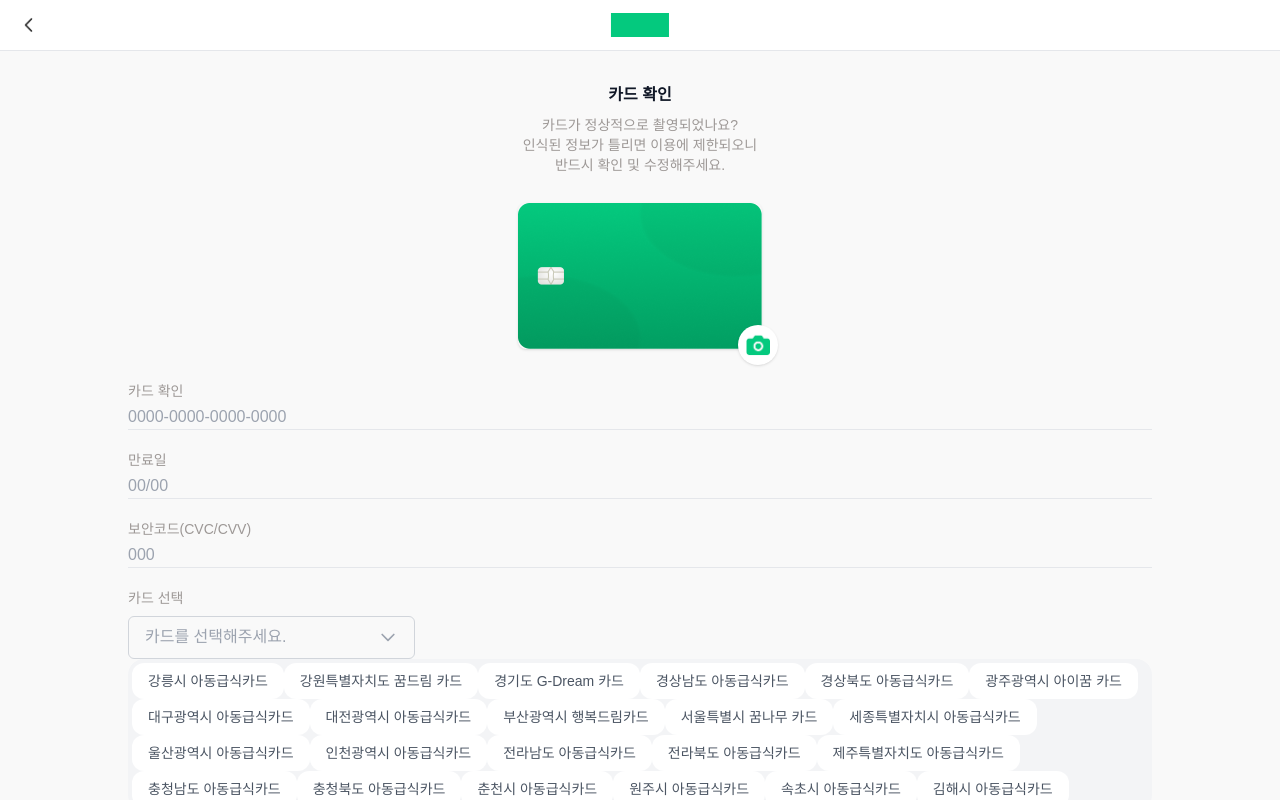
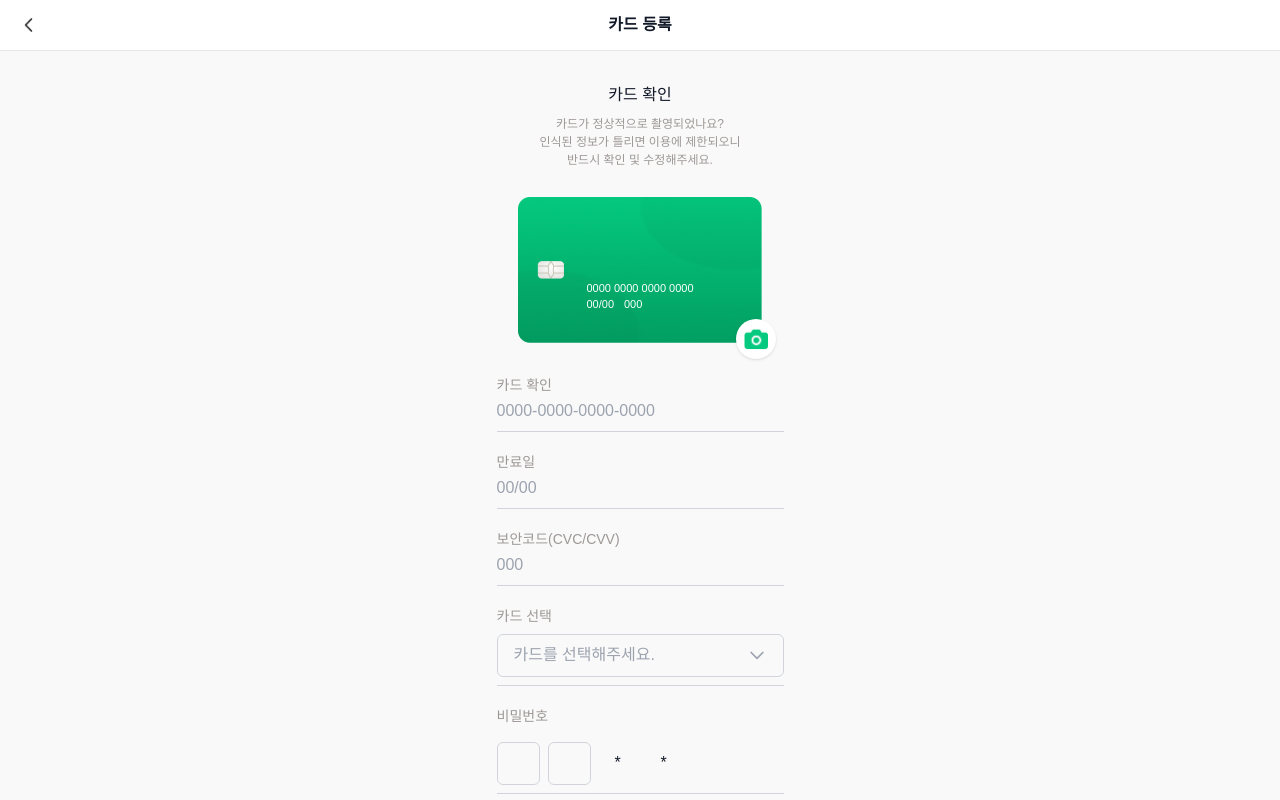
Before and after one commit to LetsEat-team/lets_eat_frontend, a React (Vite) app: page /childcard/upload in a window 1280 px wide. Shown: the top 800 px of the page. Built offline with nearby package versions, Linux system fonts and the light colour scheme; a web font is replaced by a local one.

Commit message:
feat: #1 childCardUpload completed

```diff
--- a/src/app/App.tsx
+++ b/src/app/App.tsx
@@ -43,6 +43,15 @@ export default function App() {
 
   const isHeaderHidden = hideHeaderRoutes.includes(location.pathname);
 
+  // 헤더 텍스트 맵핑
+  const headerTitleMap: Record<string, string> = {
+    "/childcard": "아동 카드 등록",
+    "/childcard/scan": "카드 스캔",
+    "/childcard/upload": "카드 등록",
+    "/login/onboard2": "카드 등록",
+    "/login": "로그인",
+    // 필요에 따라 추가
+  };
 
   return (
     <div style={bgStyle} className="min-h-dvh text-gray-900 font-mplus1">
@@ -60,8 +69,8 @@ export default function App() {
                 onClick={() => navigate(-1)}
               />
             )}
-            <div className="absolute left-1/2 transform -translate-x-1/2">
-              <img src={TopbarLogo} className="h-6" />
+            <div className="absolute left-1/2 transform -translate-x-1/2 font-bold">
+             {headerTitleMap[location.pathname] || <img src={TopbarLogo} className="h-6" />}
             </div>
           </div>
         </header>
--- /dev/null
+++ b/src/components/Divider.tsx
@@ -0,0 +1,23 @@
+import React from "react";
+
+interface DividerProps {
+  className?: string;
+  style?: React.CSSProperties;
+}
+
+const Divider = ({ className = "", style }: DividerProps) => {
+  // 기본 마진 스타일
+  const defaultStyle: React.CSSProperties = {
+    marginTop: "8px",
+    ...style,
+  };
+
+  return (
+    <div
+      className={`w-full border-b border-gray-300 ${className}`}
+      style={defaultStyle}
+    />
+  );
+};
+
+export default Divider;
--- /dev/null
+++ b/src/components/PasswordInput.tsx
@@ -0,0 +1,47 @@
+import React, { useState, useRef } from "react";
+
+const PasswordInput = () => {
+  const [password, setPassword] = useState("");
+  const inputRef = useRef<HTMLInputElement>(null);
+
+  // 숫자만 받고 최대 4자리 제한
+  const onChange = (e: React.ChangeEvent<HTMLInputElement>) => {
+    const val = e.target.value.replace(/\D/g, "").slice(0, 4);
+    setPassword(val);
+  };
+
+  // 4칸으로 맞추기 위해 빈칸은 공백으로 채움
+  const chars = password.padEnd(4, " ").split("");
+
+  // 박스 클릭시 실제 input 포커스
+  const handleBoxClick = () => {
+    inputRef.current?.focus();
+  };
+
+  return (
+    <div className="relative w-[100px] flex gap-2 cursor-text" onClick={handleBoxClick}>
+        {chars.slice(0, 2).map((ch, i) => (
+        <div
+            key={i}
+            className="w-[43px] h-[43px] flex-none border border-gray-300 rounded-md font-mono flex items-center justify-center"
+        >
+            {ch !== " " ? ch : ""}
+        </div>
+        ))}
+
+      <input
+        ref={inputRef}
+        type="password"
+        value={password}
+        onChange={onChange}
+        maxLength={2}
+        autoFocus
+        className="absolute text-[16px] inset-0 w-full h-full opacity-0 appearance-none"
+      />
+      <span className="w-[38px] h-[43px] flex-none flex items-center justify-center">*</span>
+      <span className="w-[38px] h-[43px] flex-none flex items-center justify-center">*</span>
+    </div>
+  );
+};
+
+export default PasswordInput;
--- a/src/components/ToggleButton.tsx
+++ /dev/null
@@ -1,48 +0,0 @@
-import { useState } from "react";
-
-interface ToggleButtonProps {
-  list: string[];
-  onToggle?: (selected: string) => void;
-  className?: string;
-}
-const ToggleButton = ({ list, onToggle, className = "" }: ToggleButtonProps) => {
-  const [selected, setSelected] = useState<string | null>(null);
-
-  const handleClick = (item: string) => {
-    if (selected === item) {
-      setSelected(null); // 이미 선택된 항목 클릭 → 접힘
-      onToggle?.(null!);
-    } else {
-      setSelected(item); // 다른 항목 클릭 → 선택 변경 (펼침)
-      onToggle?.(item);
-    }
-  };
-
-  return (
-    <div
-      className={[
-        "flex-col gap-2 bg-gray-100 rounded-2xl p-1 w-fit",
-        className || "",
-      ]
-        .filter(Boolean)
-        .join(" ")}
-    >
-      {list.map((item) => (
-        <button
-          key={item}
-          onClick={() => handleClick(item)}
-          className={`px-4 py-2 rounded-xl text-sm font-medium transition-all duration-200 ${
-            selected === item
-              ? "bg-blue-500 text-white shadow-sm"
-              : "bg-white text-gray-600 hover:bg-gray-200"
-          }`}
-        >
-          {item}
-        </button>
-      ))}
-    </div>
-  );
-};
-
-
-export default ToggleButton;
--- /dev/null
+++ b/src/components/ToggleList.tsx
@@ -0,0 +1,33 @@
+import { useState } from "react";
+
+interface ToggleButtonProps {
+  list: string[];
+  onToggle?: (selected: string) => void;
+  className?: string;
+}
+const ToggleButton = ({ list, onToggle, className = "" }: ToggleButtonProps) => {
+  const [selected, setSelected] = useState<string | null>(null);
+
+
+  return (
+      <div className={`border border-gray-300 flex flex-col rounded-md p-1 w-full mt-[6px] ${className}`}>
+        {list.map((item, index) => (
+          <div key={item}>
+            <button
+              onClick={() => onToggle?.(item)}
+              className="w-full text-sm font-medium transition-all duration-200 text-gray-600 hover:bg-gray-200"
+        >
+              {item}
+            </button>
+            {/* 마지막 아이템 뒤에는 구분선 추가 안함 */}
+            {index < list.length - 1 && (
+              <div className="border-b border-gray-300 my-1" />
+            )}
+          </div>
+        ))}
+      </div>
+    );
+};
+
+
+export default ToggleButton;
--- a/src/pages/child_card/ChildCardUpload.tsx
+++ b/src/pages/child_card/ChildCardUpload.tsx
@@ -2,10 +2,13 @@ import cardExample from "../../assets/ChildCard/card-ex2.png";
 import cameraEx from "../../assets/ChildCard/camera-ex.png"
 import Button from "../../components/Button";
 import { useState } from "react";
-import { useLocation } from "react-router-dom";
-import ToggleButton from "../../components/ToggleButton";
+import { useLocation, useNavigate } from "react-router-dom";
+import ToggleButton from "../../components/ToggleList";
+import PasswordInput from "../../components/PasswordInput";
+import Divider from "../../components/Divider";
 
 const ChildCardUpload = () => {
+  const navigate = useNavigate();
   const location = useLocation();
   const state = location.state as {
     cardNum?: string;
@@ -17,8 +20,8 @@ const location = useLocation();
   const [cardNum, setCardNum] = useState(state?.cardNum || "");
   const [expiry, setExpiry] = useState(state?.cardExpiry || "");
   const [securityCode, setSecurityCode] = useState(state?.cardCVC || "")
-  const [cardType, setCardType] = useState("부여군 꿈자람카드");
-  const [password, setPassword] = useState("•");
+  const [cardType, setCardType] = useState("");
+  const [password, setPassword] = useState("");
 
   const cardList = [
     "강릉시 아동급식카드",
@@ -44,6 +47,18 @@ const location = useLocation();
     "속초시 아동급식카드",
     "김해시 아동급식카드",
   ];
+
+  const [isCardListVisible, setIsCardListVisible] = useState(false);
+  const handleSelectCardType = (type: string | null) => {
+    if (type) setCardType(type);
+    setIsCardListVisible(false); // 카드 선택 시 닫음
+  };
+
+  const toggleCardList = () => {
+    setIsCardListVisible(!isCardListVisible);
+  };
+
+
   const formatCardNumber = (value: string) => {
     // 숫자만 남기기
     const digits = value.replace(/\D/g, "");
@@ -77,22 +92,30 @@ const location = useLocation();
     setSecurityCode(e.target.value);
   };
 
+
   return (
-    <div className="flex flex-col min-h-screen mt-[32px]">
-      <div className="flex flex-col items-center justify-center overflow-y-auto">
-        <h2 className="font-medium text-[16px] font-semibold mb-2">카드 확인</h2>
-        <p className="text-sm text-textgray2 mb-4 text-center">
+    <div className="flex flex-col min-h-screen items-center mt-[32px] font-medium ">
+      <div className="w-[287px] flex flex-col ">
+        <h2 className="text-[16px] mb-2 text-center">카드 확인</h2>
+        <p className="text-[12px] text-textgray2 mb-4 text-center">
           카드가 정상적으로 촬영되었나요? <br />
           인식된 정보가 틀리면 이용에 제한되오니<br />
           반드시 확인 및 수정해주세요.
         </p>
 
         {/* 카드 이미지 */}
-        <div className="w-[243.14px] h-[145.73px] relative flex justify-center mb-8 mt-3">
-          <img src={cardExample} alt="카드 예시" className="w-72 rounded-lg shadow" />
-          <div className="absolute -bottom-4 -right-4 w-10 h-10 bg-white rounded-full shadow flex items-center justify-center">
+        <div className="w-full relative flex justify-center items-center mb-8 mt-3">
+          <div className="absolute bottom-[30px] text-white flex-col text-[11px]">
+            <div>{cardNum || "0000 0000 0000 0000"}</div>
+            <div><span>{expiry || "00/00"}</span><span className="ml-[10px]">{securityCode || "000"}</span></div>
+          </div>
+          <img src={cardExample} alt="카드 예시" className="w-[243.14px] h-[145.73px]" />
+            <button
+              onClick={() => navigate("/childcard/scan")}
+              className="absolute -bottom-4 right-2 w-10 h-10 bg-white rounded-full shadow flex items-center justify-center"
+            >
               <img src={cameraEx} alt="카메라" className="w-[24px] h-[24px]"/>
-          </div>
+            </button>
         </div>
 
         {/* 입력 폼 */}
@@ -105,21 +128,22 @@ const location = useLocation();
                 value={cardNum}
                 onChange={handleChange}
                 maxLength={19} // 16자리 + 3개의 '-' 포함
-                className="w-full border-b text-left text-[16px] text-black outline-none bg-transparent"
+                className="w-full text-left text-[16px] text-black outline-none bg-transparent"
                 placeholder="0000-0000-0000-0000"
               />
           </div>
-
+          <Divider/>
           {/* 만료일 */}
           <div>
             <label className="block text-sm text-textgray2 mb-1">만료일</label>
             <input
               value={expiry}
               onChange={handleExpiryChange}
-              className="w-full border-b text-[16px] text-black outline-none bg-transparent"
+              className="w-full text-[16px] text-black outline-none bg-transparent"
               placeholder="00/00"
             />
           </div>
+          <Divider/>
 
           {/* 보안코드 */}
           <div>
@@ -129,49 +153,54 @@ const location = useLocation();
             <input
               value={securityCode}
               onChange={handleSecurityCodeChange}
-              className="w-full border-b text-[16px] text-black outline-none bg-transparent"
+              className="w-full text-[16px] text-black outline-none bg-transparent"
               placeholder="000"
             />
           </div>
+          <Divider />
 
           {/* 카드 선택 */}
           <div>
             <label className="block text-sm text-textgray2 mb-2">카드 선택</label>
-              <button className="w-[287px] h-[43px] border border-gray-300 rounded-md flex items-center justify-between px-4 text-gray-400 text-base font-normal">
-                카드를 선택해주세요.
-                <svg className="w-5 h-5 text-gray-400" fill="none" stroke="currentColor" strokeWidth="2" viewBox="0 0 24 24" >
+
+            <button
+              className="w-full h-[43px] border border-gray-300 rounded-md flex items-center justify-between px-4 text-gray-400 text-[16px] font-medium"
+              onClick={toggleCardList}
+            >
+                <span className={cardType ? "text-black" : "text-gray-400"}>
+                  {cardType || "카드를 선택해주세요."}
+                </span>
+              <svg
+                className="w-5 h-5 text-gray-400 transform transition-transform duration-200"
+                fill="none"
+                stroke="currentColor"
+                strokeWidth="2"
+                viewBox="0 0 24 24"
+                style={{ transform: isCardListVisible ? 'rotate(180deg)' : 'rotate(0deg)' }}
+              >
                 <path strokeLinecap="round" strokeLinejoin="round" d="M19 9l-7 7-7-7" />
               </svg>
             </button>
 
-              <ToggleButton
-                list={cardList}
-                onToggle={(value) => setCardType(value)}
-              />
-              <p className="text-xs text-gray-500 mt-1">
-                선택된 카드: <span className="font-semibold">{cardType}</span>
-              </p>
+            {isCardListVisible && (
+              <ToggleButton list={cardList} onToggle={handleSelectCardType} />
+            )}
+
+          <Divider/>
           </div>
 
           {/* 비밀번호 */}
           <div>
-            <label className="block text-sm text-textgray2 mb-1">비밀번호</label>
+            <label className="block text-sm text-textgray2 mb-4">비밀번호</label>
             <div className="flex gap-2">
-              <input
-                type="password"
-                value={password}
-                onChange={(e) => setPassword(e.target.value)}
-                className="w-10 border-b text-center text-[16px] text-black outline-none bg-transparent"
-              />
+              <PasswordInput/>
 
             </div>
           </div>
+          <Divider style={{ marginBottom: "30px" }}/>
         </div>
-      </div>
-
               {/* 하단 버튼 */}
-      <div className="px-6 py-4">
-        <Button className="w-full bg-green-500 text-white">카드 등록</Button>
+        <Button className="w-full text-white">카드 등록</Button>
       </div>
     </div>
   );
```
Also changed, not shown: src/assets/Char/eejang.png (added), src/assets/ChildCard/card-ex2.png. Lines whose indentation alone changed are shown as unchanged.
